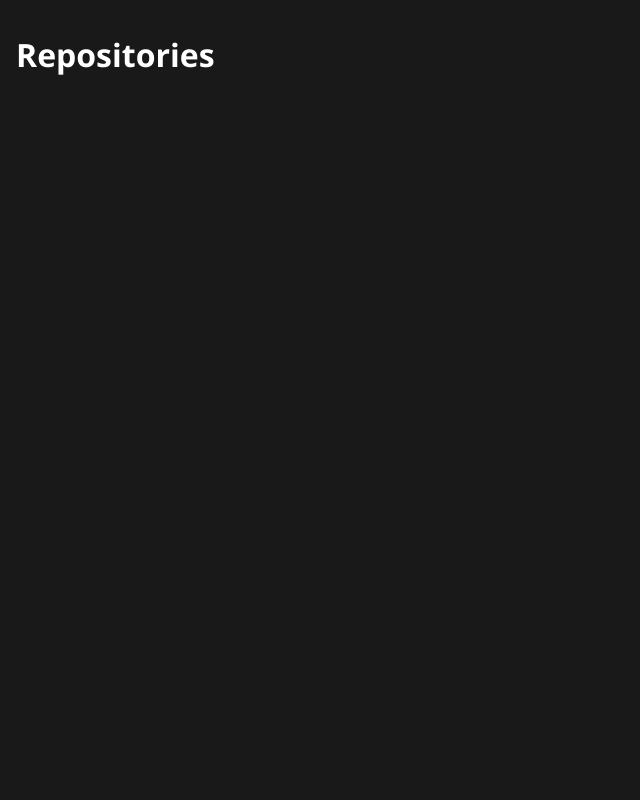
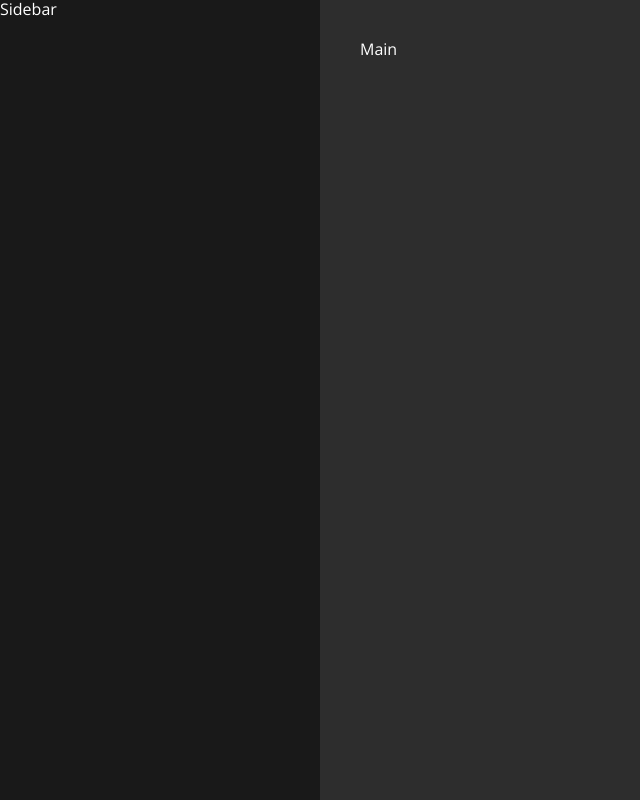
Before and after one commit to wsLima/api-github-react, a React (Create React App) app: page /repositories in a window 1280 px wide. Shown: the whole page, without its empty margins (0-640 px from the left). Built offline with nearby package versions, Linux system fonts and the light colour scheme.

Commit message:
styled da paginade repositorios

```diff
--- a/src/pages/RepositoriesPage/index.js
+++ b/src/pages/RepositoriesPage/index.js
@@ -1,5 +1,11 @@
-import React from 'react'
+import React from 'react';
+import { Container, Sidebar, Main } from './styles';
 
-const RepositoriesPage = () => <h1>Repositories</h1>;
+const RepositoriesPage = () => (
+  <Container>
+    <Sidebar>Sidebar</Sidebar>
+    <Main>Main</Main>
+  </Container>
+);
 
 export default RepositoriesPage;
--- a/src/pages/RepositoriesPage/styles.js
+++ b/src/pages/RepositoriesPage/styles.js
@@ -1 +1,33 @@
 import styled from 'styled-components';
+
+export const Container = styled.main`
+  display: flex;
+  min-height: 100vh;
+
+  @media screen and (max-width: ${(props) => props.theme.breakpoints.md}) {
+    flex-direction: column;
+  }
+`;
+
+export const Sidebar = styled.aside`
+  background: ${(props) => props.theme.colors.background};
+  min-width: 20rem;
+  max-height: 100vh;
+  overflow-y: hidden;
+`;
+
+export const Main = styled.section`
+  background: ${(props) => props.theme.colors.container};
+  width: 100%;
+  height: 100vh;
+  overflow-y: hidden;
+  padding: 40px;
+
+  @media screen and (max-width: ${(props) => props.theme.breakpoints.md}) {
+    height: 100%;
+  }
+
+  @media screen and (max-width: ${(props) => props.theme.breakpoints.sm}) {
+    padding: 40px 20px;
+  }
+`;
--- a/src/styles/global.js
+++ b/src/styles/global.js
@@ -15,7 +15,6 @@
   body {
     background: ${(props) => props.theme.colors.background};
     -webkit-font-smoothing: antialiased !important;
-    padding: 1rem;
   }
 
   a {
```
